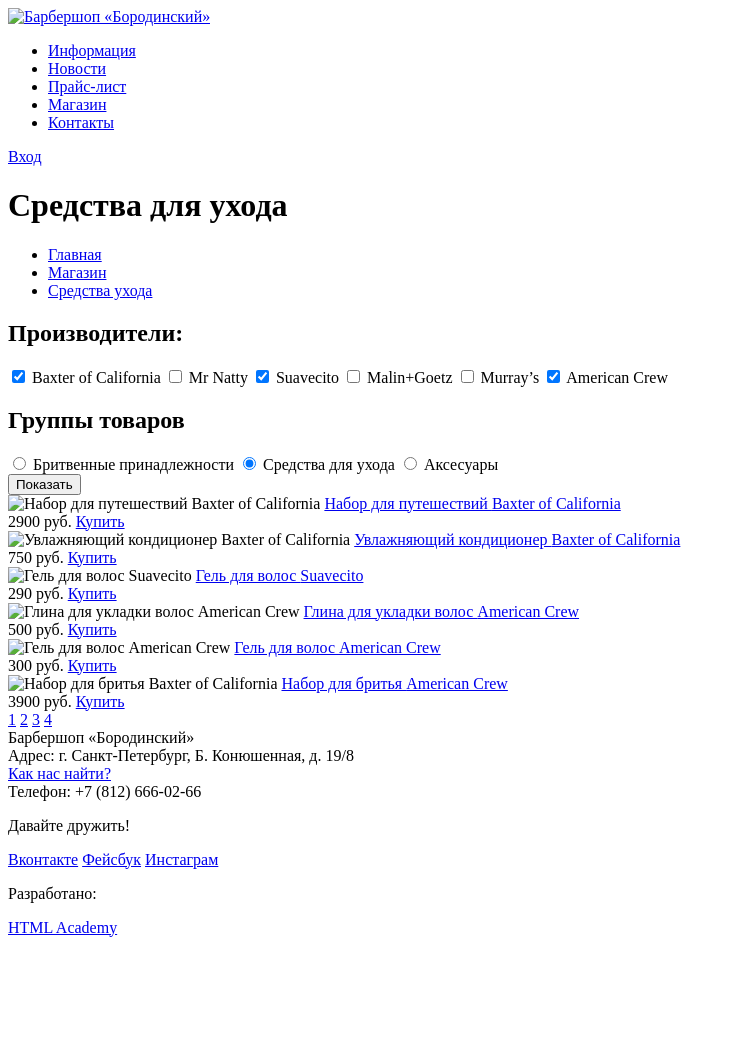
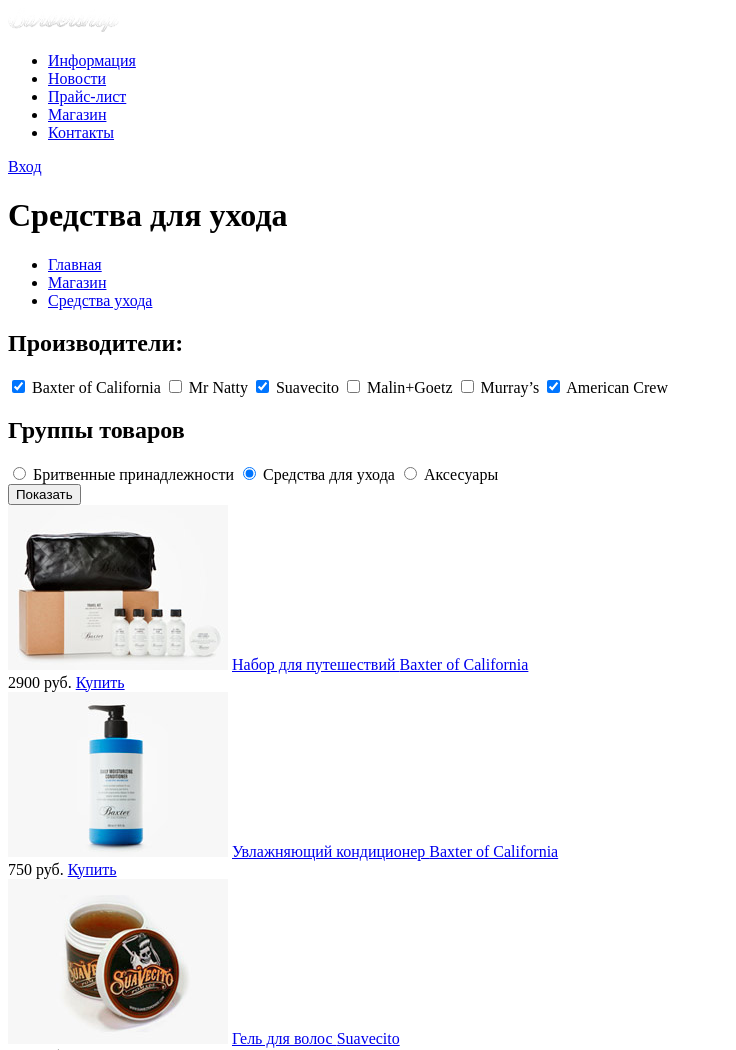
Before and after one commit to EnigmaSn/153610-barbershop, a plain HTML site: page catalog.html in a window 1280 px wide. Shown: the top 1050 px of the page, without its empty margins (0-736 px from the left). Before the commit the page ends 945 px from the top, so only its background shows below. Drawn offline with Linux system fonts and the light colour scheme.

Commit message:
Нарезала и вставила картинки

```diff
--- a/catalog.html
+++ b/catalog.html
@@ -10,7 +10,7 @@
       <div class="container">
         <div class="logo">
           <a href="index.html">
-            <img src="#" alt="Барбершоп «Бородинский»">
+            <img src="img/logo.png" alt="Барбершоп «Бородинский»">
           </a>
         </div>
         <nav class="main-navigation">
@@ -89,7 +89,7 @@
       <section class="catalog">
         <div class="items">
           <article>
-            <img src="#" alt="Набор для путешествий Baxter of California" width="220" height="165">
+            <img src="img/baxter-travel-set.jpg" alt="Набор для путешествий Baxter of California" width="220" height="165">
             <a href="catalog-item.html">
               Набор для путешествий
               <span>Baxter of California</span>
@@ -101,7 +101,7 @@
           </article>
 
           <article>
-            <img src="#" alt="Увлажняющий кондиционер Baxter of California" width="220" height="165">
+            <img src="img/baxter-conditioner.jpg" alt="Увлажняющий кондиционер Baxter of California" width="220" height="165">
             <a href="#">
               Увлажняющий кондиционер
               <span>Baxter of California</span>
@@ -113,7 +113,7 @@
           </article>
 
           <article>
-            <img src="#" alt="Гель для волос Suavecito" width="220" height="165">
+            <img src="img/suavecito-hair-gel.jpg" alt="Гель для волос Suavecito" width="220" height="165">
             <a href="#">
               Гель для волос
               <span>Suavecito</span>
@@ -125,7 +125,7 @@
           </article>
 
           <article>
-            <img src="#" alt="Глина для укладки волос American Crew" width="220" height="165">
+            <img src="img/american-crew-hair-clay.jpg" alt="Глина для укладки волос American Crew" width="220" height="165">
             <a href="#">
               Глина для укладки волос
               <span>American Crew</span>
@@ -137,7 +137,7 @@
           </article>
 
           <article>
-            <img src="#" alt="Гель для волос American Crew" width="220" height="165">
+            <img src="img/american-crew-hair-gel.jpg" alt="Гель для волос American Crew" width="220" height="165">
             <a href="#">
               Гель для волос
               <span>American Crew</span>
@@ -149,7 +149,7 @@
           </article>
 
           <article>
-            <img src="#" alt="Набор для бритья Baxter of California" width="220" height="165">
+            <img src="img/baxter-shave-set.jpg" alt="Набор для бритья Baxter of California" width="220" height="165">
             <a href="#">
               Набор для бритья
               <span>American Crew</span>
```
Also changed, not shown: catalog-item.html (+9 -4 lines), index.html (+1 -1 lines), img/american-crew-hair-clay.jpg (added), img/american-crew-hair-gel.jpg (added), img/baxter-california-1.jpg (added), img/baxter-california-2.jpg (added), img/baxter-california-3.jpg (added), img/baxter-california-4.jpg (added), img/baxter-conditioner.jpg (added), img/baxter-shave-set.jpg (added), img/baxter-travel-set.jpg (added), img/gallery-1.jpg (added), img/index-logo.png (added), img/logo.png (added), 1 more files.
